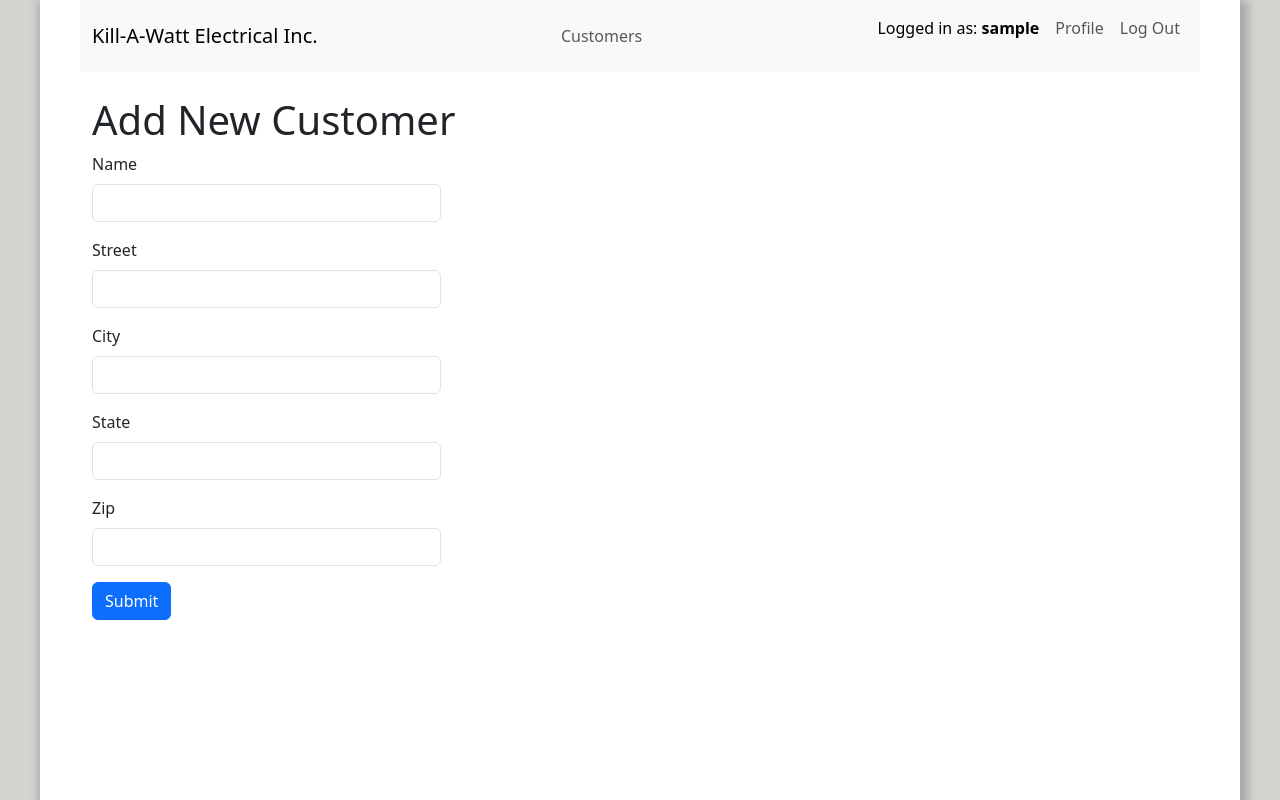
After one commit to Wcarey7/KillawattElectrical, a Flask app: page /customer/add/ in a window 1280 px wide. The commit adds this page. Run offline with Flask 3, Linux system fonts and the light colour scheme; the visitor is signed in with stand-in values (Sample User, id 1); some libraries are stand-ins or nearby versions.

Commit message:
Add new customer is its own route

```diff
--- a/app/routes/customer_route.py
+++ b/app/routes/customer_route.py
@@ -13,25 +13,33 @@ bp = Blueprint('customer', __name__)
 @login_required
 def index():
     customer = db.session.execute(db.select(Customer)).scalars().all()
-    form = AddCustomerForm()
-    if request.method == 'POST':
-        if form.validate_on_submit():
-            new_customer = Customer(name=form.name.data)
-            db.session.add(new_customer)
-            db.session.commit()
-
-            new_address = Address(street=form.street.data,
-                                    city=form.city.data,
-                                    state=form.state.data,
-                                    zip=form.zip.data,
-                                    customer_id = new_customer.id)
-
-            db.session.add(new_address)
-            db.session.commit()
-            return redirect(url_for('customer.index'))
 
     return render_template('customer/index.html.j2',
                             customer=customer,
+                            Customer=Customer,
+                            username=current_user.username)
+
+
+@bp.route('/add/', methods=['GET', 'POST'])
+@login_required
+def add_customer():
+    form = AddCustomerForm()
+    if form.validate_on_submit():
+        new_customer = Customer(name=form.name.data)
+        db.session.add(new_customer)
+        db.session.commit()
+
+        new_address = Address(street=form.street.data,
+                                city=form.city.data,
+                                state=form.state.data,
+                                zip=form.zip.data,
+                                customer_id = new_customer.id)
+
+        db.session.add(new_address)
+        db.session.commit()
+        return redirect(url_for('customer.index'))
+
+    return render_template('customer/new_customer.html.j2',
                             form=form,
                             Customer=Customer,
                             username=current_user.username)
--- a/app/templates/base.html.j2
+++ b/app/templates/base.html.j2
@@ -6,9 +6,9 @@
   <head>
       <meta charset="utf-8">
       <meta name="viewport" content="width=device-width, initial-scale=1, shrink-to-fit=no">
-      <title>Kill-A-Watt Electrical Inc.</title>
       <link rel="stylesheet" href="{{ url_for('static', filename='style.css') }}"> <!-- CUSTOM CSS -->
 
+      <title>Kill-A-Watt Electrical Inc.</title>
       {# Bootstrap 5 Style CSS #}
       {{ bootstrap.load_css() }}
   </head>
--- a/app/templates/customer/customer_detail.html.j2
+++ b/app/templates/customer/customer_detail.html.j2
@@ -9,7 +9,7 @@
         <thead>
             <tr>
 
-                   {% for column_name in column_names.keys() %}
+                {% for column_name in column_names.keys() %}
                     <th>{{ column_name }}</th>
                 {% endfor %}
 
--- /dev/null
+++ b/app/templates/customer/new_customer.html.j2
@@ -0,0 +1,23 @@
+{% extends 'base.html.j2' %}
+{% from 'bootstrap5/form.html' import render_form, render_field, render_form_row %}
+
+
+{% block content %}
+<span class="title"><h1>{% block title %} Add New Customer {% endblock %}</h1></span>
+
+<!-- Add new customer form -->
+<div class = "row">
+    <div class = "column">
+        <form action="" method="POST">
+            {{ form.hidden_tag() }}
+            {{ render_form_row([form.name], col_map={'name': 'col-md-4'}) }}
+            {{ render_form_row([form.street], col_map={'street': 'col-md-4'}) }}
+            {{ render_form_row([form.city], col_map={'city': 'col-md-4'}) }}
+            {{ render_form_row([form.state], col_map={'state': 'col-md-4'}) }}
+            {{ render_form_row([form.zip], col_map={'zip': 'col-md-4'}) }}
+            {{ render_field(form.submit) }}
+        </form>
+    </div> <!-- End of Add Customer Column -->
+</div> <!-- End of Add Customer Row -->
+
+{% endblock %}
```
Also changed, not shown: app/templates/customer/index.html.j2 (+2 -18 lines).
